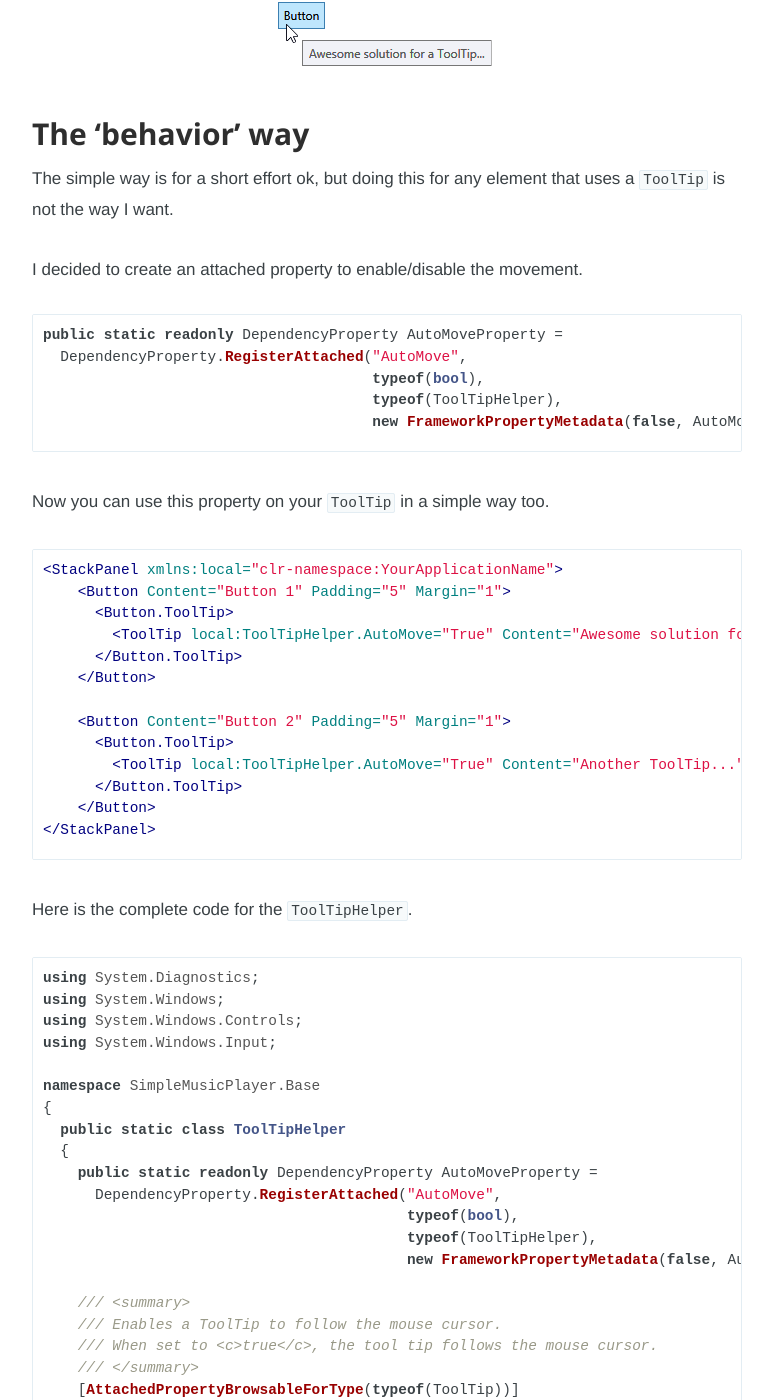
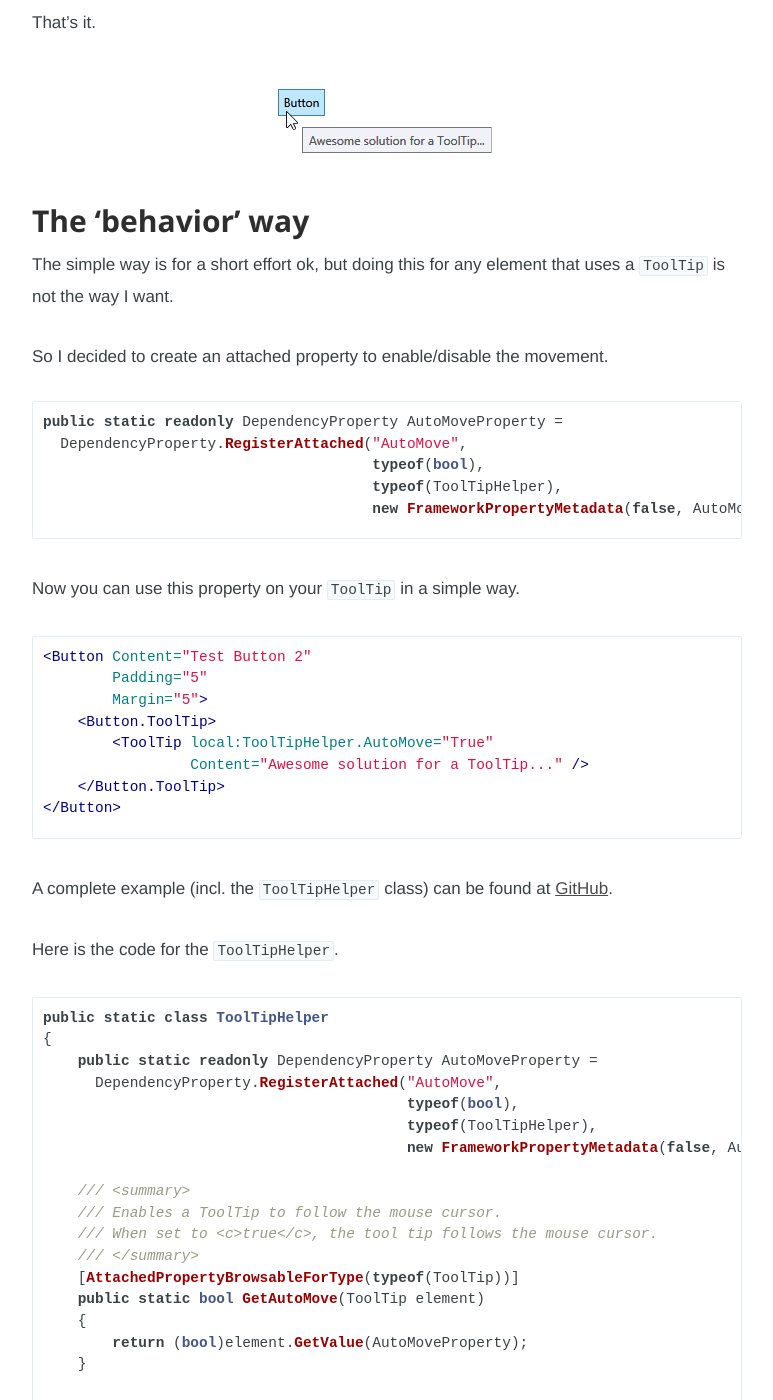
Before and after one commit to punker76/jekyll.jkarger.de, a Jekyll site: the page built from _posts/2014-11-02-how-to-make-the-tooltip-follow-the-mouse.markdown, in a window 1280 px wide and 1400 px high, scrolled down 1088 px. Shown: the whole window, without its empty margins (253-1026 px from the left). Built offline with Jekyll 4.4.1, drawn with Linux system fonts in a browser that asks for light colours; Markdown is read by kramdown in place of the engine named in the settings; comment, search, counter and statistics services are not loaded; some of the changed text lies outside the part shown.

Commit message:
update post: How to make the ToolTip follow the mouse?

````diff
--- a/_posts/2014-11-02-how-to-make-the-tooltip-follow-the-mouse.markdown
+++ b/_posts/2014-11-02-how-to-make-the-tooltip-follow-the-mouse.markdown
@@ -15,21 +15,25 @@
 The simplest way is to use the `ToolTip` itself and not using a `Popup` (found this as answer at SO).
 
 ```xml
-<Button MouseMove="Button_MouseMove" Content="Button" Padding="5">
-  <Button.ToolTip>
-    <ToolTip x:Name="tt" Content="Awesome solution for a ToolTip..." />
-  </Button.ToolTip>
+<Button MouseMove="Button_MouseMove"
+        Content="Test Button 1"
+        Padding="5"
+        Margin="5">
+    <Button.ToolTip>
+        <ToolTip x:Name="tt"
+                 Content="Solution for a ToolTip..." />
+    </Button.ToolTip>
 </Button>
 ```
 
-Now do the *magic* at the mouse move event.
+Now do the moving *magic* at the mouse move event.
 
 ```csharp
 private void Button_MouseMove(object sender, MouseEventArgs e)
 {
-  tt.Placement = System.Windows.Controls.Primitives.PlacementMode.Relative;
-  tt.HorizontalOffset = e.GetPosition((IInputElement)sender).X + 16;
-  tt.VerticalOffset = e.GetPosition((IInputElement)sender).Y + 16;
+    tt.Placement = System.Windows.Controls.Primitives.PlacementMode.Relative;
+    tt.HorizontalOffset = e.GetPosition((IInputElement)sender).X + 16;
+    tt.VerticalOffset = e.GetPosition((IInputElement)sender).Y + 16;
 }
 ```
 
@@ -41,7 +45,7 @@
 
 The simple way is for a short effort ok, but doing this for any element that uses a `ToolTip` is not the way I want.
 
-I decided to create an attached property to enable/disable the movement.
+So I decided to create an attached property to enable/disable the movement.
 
 ```csharp
 public static readonly DependencyProperty AutoMoveProperty =
@@ -51,36 +55,26 @@
                                       new FrameworkPropertyMetadata(false, AutoMovePropertyChangedCallback));
 ```
 
-Now you can use this property on your `ToolTip` in a simple way too.
+Now you can use this property on your `ToolTip` in a simple way.
 
 ```xml
-<StackPanel xmlns:local="clr-namespace:YourApplicationName">
-    <Button Content="Button 1" Padding="5" Margin="1">
-      <Button.ToolTip>
-        <ToolTip local:ToolTipHelper.AutoMove="True" Content="Awesome solution for a ToolTip..." />
-      </Button.ToolTip>
-    </Button>
-
-    <Button Content="Button 2" Padding="5" Margin="1">
-      <Button.ToolTip>
-        <ToolTip local:ToolTipHelper.AutoMove="True" Content="Another ToolTip..." />
-      </Button.ToolTip>
-    </Button>
-</StackPanel>
+<Button Content="Test Button 2"
+        Padding="5"
+        Margin="5">
+    <Button.ToolTip>
+        <ToolTip local:ToolTipHelper.AutoMove="True"
+                 Content="Awesome solution for a ToolTip..." />
+    </Button.ToolTip>
+</Button>
 ```
 
-Here is the complete code for the `ToolTipHelper`.
+A complete example (incl. the `ToolTipHelper` class) can be found at [GitHub](https://github.com/punker76/code-samples/tree/master/ToolTipAutoMoveSample).
+
+Here is the code for the `ToolTipHelper`.
 
 ```csharp
-using System.Diagnostics;
-using System.Windows;
-using System.Windows.Controls;
-using System.Windows.Input;
-
-namespace SimpleMusicPlayer.Base
+public static class ToolTipHelper
 {
-  public static class ToolTipHelper
-  {
     public static readonly DependencyProperty AutoMoveProperty =
       DependencyProperty.RegisterAttached("AutoMove",
                                           typeof(bool),
@@ -94,12 +88,12 @@
     [AttachedPropertyBrowsableForType(typeof(ToolTip))]
     public static bool GetAutoMove(ToolTip element)
     {
-      return (bool)element.GetValue(AutoMoveProperty);
+        return (bool)element.GetValue(AutoMoveProperty);
     }
 
     public static void SetAutoMove(ToolTip element, bool value)
     {
-      element.SetValue(AutoMoveProperty, value);
+        element.SetValue(AutoMoveProperty, value);
     }
 
     public static readonly DependencyProperty AutoMoveHorizontalOffsetProperty =
@@ -111,12 +105,12 @@
     [AttachedPropertyBrowsableForType(typeof(ToolTip))]
     public static double GetAutoMoveHorizontalOffset(ToolTip element)
     {
-      return (double)element.GetValue(AutoMoveHorizontalOffsetProperty);
+        return (double)element.GetValue(AutoMoveHorizontalOffsetProperty);
     }
 
     public static void SetAutoMoveHorizontalOffset(ToolTip element, double value)
     {
-      element.SetValue(AutoMoveHorizontalOffsetProperty, value);
+        element.SetValue(AutoMoveHorizontalOffsetProperty, value);
     }
 
     public static readonly DependencyProperty AutoMoveVerticalOffsetProperty =
@@ -128,77 +122,76 @@
     [AttachedPropertyBrowsableForType(typeof(ToolTip))]
     public static double GetAutoMoveVerticalOffset(ToolTip element)
     {
-      return (double)element.GetValue(AutoMoveVerticalOffsetProperty);
+        return (double)element.GetValue(AutoMoveVerticalOffsetProperty);
     }
 
     public static void SetAutoMoveVerticalOffset(ToolTip element, double value)
     {
-      element.SetValue(AutoMoveVerticalOffsetProperty, value);
+        element.SetValue(AutoMoveVerticalOffsetProperty, value);
     }
 
     private static void AutoMovePropertyChangedCallback(DependencyObject dependencyObject, DependencyPropertyChangedEventArgs eventArgs)
     {
-      var toolTip = (ToolTip)dependencyObject;
-      if (eventArgs.OldValue != eventArgs.NewValue && eventArgs.NewValue != null)
-      {
-        var autoMove = (bool)eventArgs.NewValue;
-        if (autoMove)
+        var toolTip = (ToolTip)dependencyObject;
+        if (eventArgs.OldValue != eventArgs.NewValue && eventArgs.NewValue != null)
         {
-          toolTip.Opened += ToolTip_Opened;
-          toolTip.Closed += ToolTip_Closed;
+            var autoMove = (bool)eventArgs.NewValue;
+            if (autoMove)
+            {
+                toolTip.Opened += ToolTip_Opened;
+                toolTip.Closed += ToolTip_Closed;
+            }
+            else
+            {
+                toolTip.Opened -= ToolTip_Opened;
+                toolTip.Closed -= ToolTip_Closed;
+            }
         }
-        else
-        {
-          toolTip.Opened -= ToolTip_Opened;
-          toolTip.Closed -= ToolTip_Closed;
-        }
-      }
     }
 
     private static void ToolTip_Opened(object sender, RoutedEventArgs e)
     {
-      var toolTip = (ToolTip)sender;
-      var target = toolTip.PlacementTarget as FrameworkElement;
-      if (target != null)
-      {
-        // move the tooltip on openeing to the correct position
-        MoveToolTip(target, toolTip);
-        target.MouseMove += ToolTipTargetPreviewMouseMove;
-        Debug.WriteLine(">>tool tip opened");
-      }
+        var toolTip = (ToolTip)sender;
+        var target = toolTip.PlacementTarget as FrameworkElement;
+        if (target != null)
+        {
+            // move the tooltip on openeing to the correct position
+            MoveToolTip(target, toolTip);
+            target.MouseMove += ToolTipTargetPreviewMouseMove;
+            Debug.WriteLine(">>tool tip opened");
+        }
     }
 
     private static void ToolTip_Closed(object sender, RoutedEventArgs e)
     {
-      var toolTip = (ToolTip)sender;
-      var target = toolTip.PlacementTarget as FrameworkElement;
-      if (target != null)
-      {
-        target.MouseMove -= ToolTipTargetPreviewMouseMove;
-        Debug.WriteLine(">>tool tip closed");
-      }
+        var toolTip = (ToolTip)sender;
+        var target = toolTip.PlacementTarget as FrameworkElement;
+        if (target != null)
+        {
+            target.MouseMove -= ToolTipTargetPreviewMouseMove;
+            Debug.WriteLine(">>tool tip closed");
+        }
     }
 
     private static void ToolTipTargetPreviewMouseMove(object sender, MouseEventArgs e)
     {
-      var target = sender as FrameworkElement;
-      var toolTip = (target != null ? target.ToolTip : null) as ToolTip;
-      MoveToolTip(sender as IInputElement, toolTip);
+        var target = sender as FrameworkElement;
+        var toolTip = (target != null ? target.ToolTip : null) as ToolTip;
+        MoveToolTip(sender as IInputElement, toolTip);
     }
 
     private static void MoveToolTip(IInputElement target, ToolTip toolTip)
     {
-      if (toolTip == null || target == null)
-      {
-        return;
-      }
-      toolTip.Placement = System.Windows.Controls.Primitives.PlacementMode.Relative;
-      var hOffset = GetAutoMoveHorizontalOffset(toolTip);
-      var vOffset = GetAutoMoveVerticalOffset(toolTip);
-      toolTip.HorizontalOffset = Mouse.GetPosition(target).X + hOffset;
-      toolTip.VerticalOffset = Mouse.GetPosition(target).Y + vOffset;
-      Debug.WriteLine(">>ho {0:.2f} >> vo {1:.2f}", toolTip.HorizontalOffset, toolTip.VerticalOffset);
+        if (toolTip == null || target == null)
+        {
+            return;
+        }
+        toolTip.Placement = System.Windows.Controls.Primitives.PlacementMode.Relative;
+        var hOffset = GetAutoMoveHorizontalOffset(toolTip);
+        var vOffset = GetAutoMoveVerticalOffset(toolTip);
+        toolTip.HorizontalOffset = Mouse.GetPosition(target).X + hOffset;
+        toolTip.VerticalOffset = Mouse.GetPosition(target).Y + vOffset;
+        Debug.WriteLine(">>ho {0:.2f} >> vo {1:.2f}", toolTip.HorizontalOffset, toolTip.VerticalOffset);
     }
-  }
 }
 ```
````
Also changed, not shown: other parts of _posts/2014-11-02-how-to-make-the-tooltip-follow-the-mouse.markdown (+1 -1 lines).
